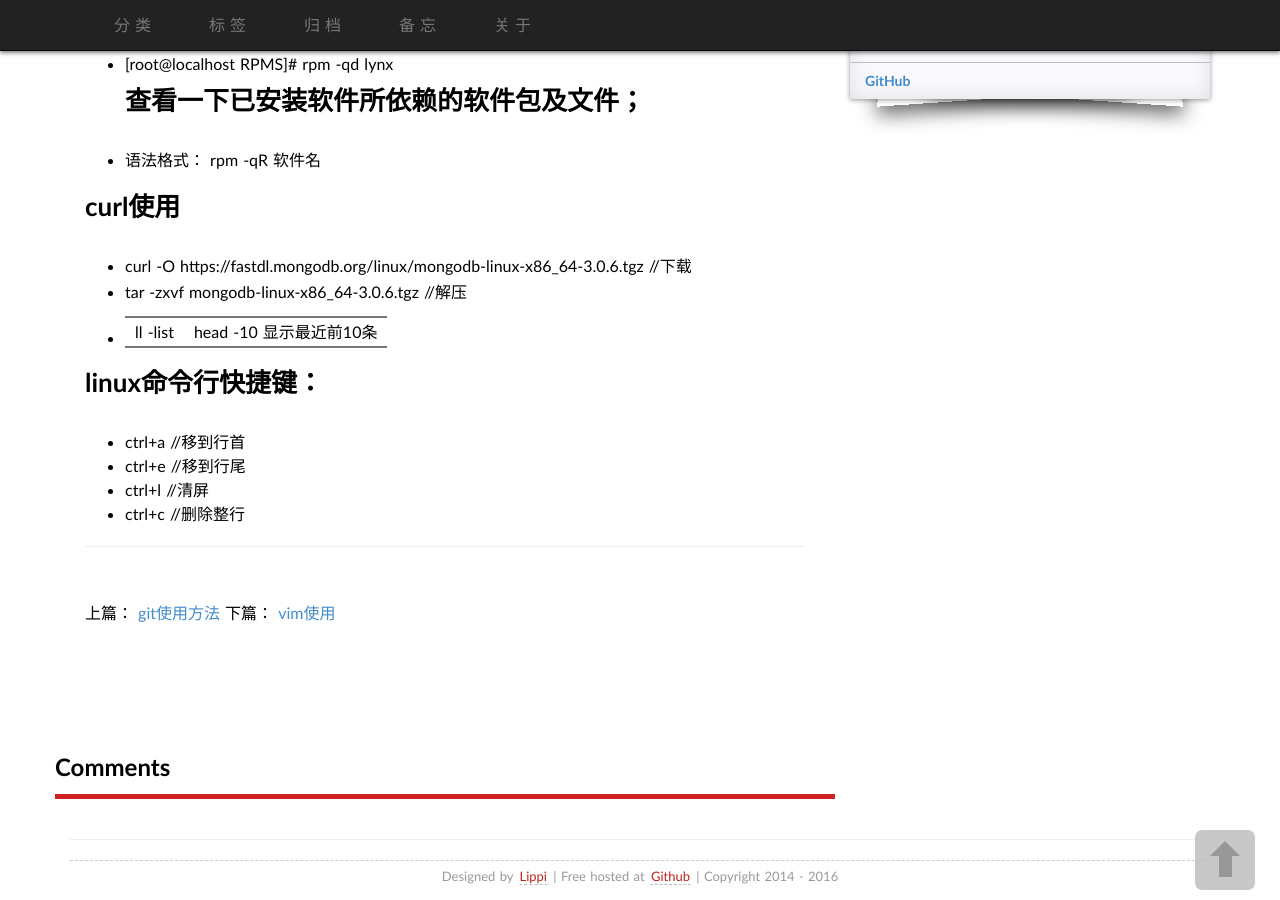
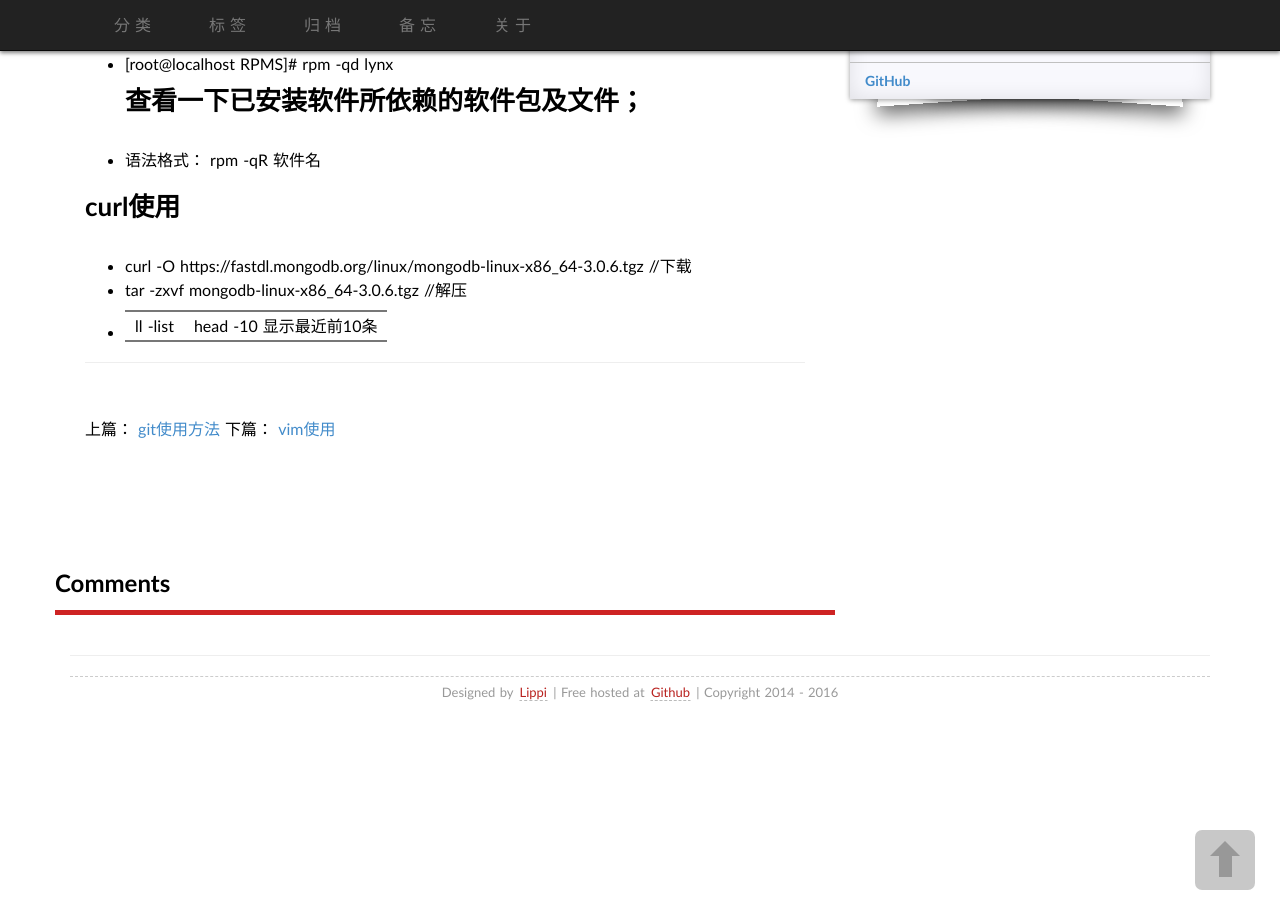
Before and after one commit to wulimin/blog, a Jekyll site: the page built from _posts/2016-09-09-linux-shell.md, in a window 1280 px wide and 900 px high, scrolled down 531 px. Built offline with Jekyll 4.4.1, drawn with Linux system fonts in a browser that asks for light colours; nearby versions of some CDN libraries; some web fonts are replaced; library files that are not in the unit come from our copies; comment, search, counter and statistics services are not loaded.

Commit message:
Update 2016-09-09-linux-shell.md

```diff
--- a/_posts/2016-09-09-linux-shell.md
+++ b/_posts/2016-09-09-linux-shell.md
@@ -26,11 +26,4 @@ tag : linux
 ## curl使用
 * curl -O https://fastdl.mongodb.org/linux/mongodb-linux-x86_64-3.0.6.tgz   //下载
 * tar -zxvf mongodb-linux-x86_64-3.0.6.tgz  //解压
-
 * ll -list |head -10 显示最近前10条
-
-## linux命令行快捷键：
-* ctrl+a   //移到行首
-* ctrl+e   //移到行尾
-* ctrl+l    //清屏
-* ctrl+c   //删除整行
```
